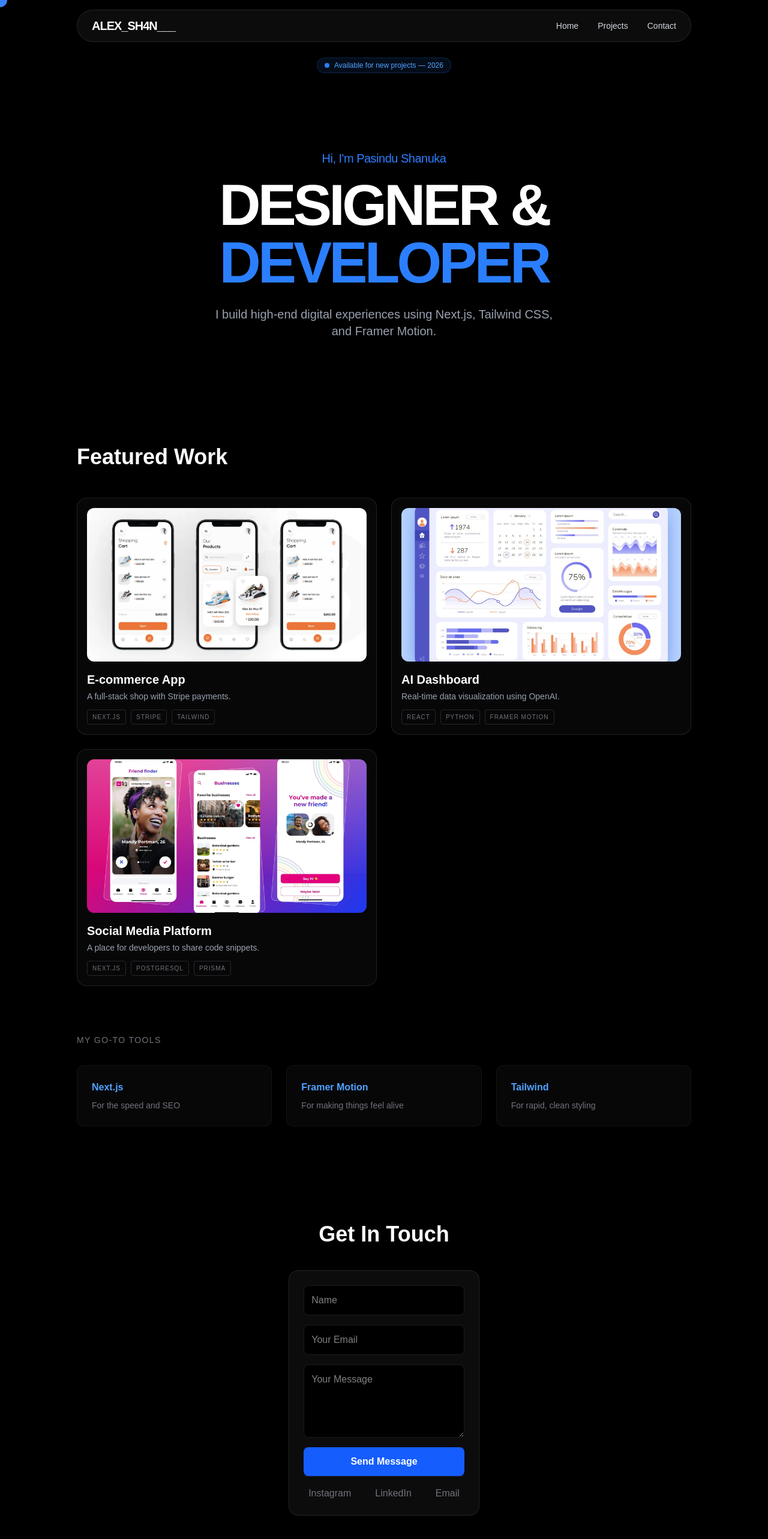
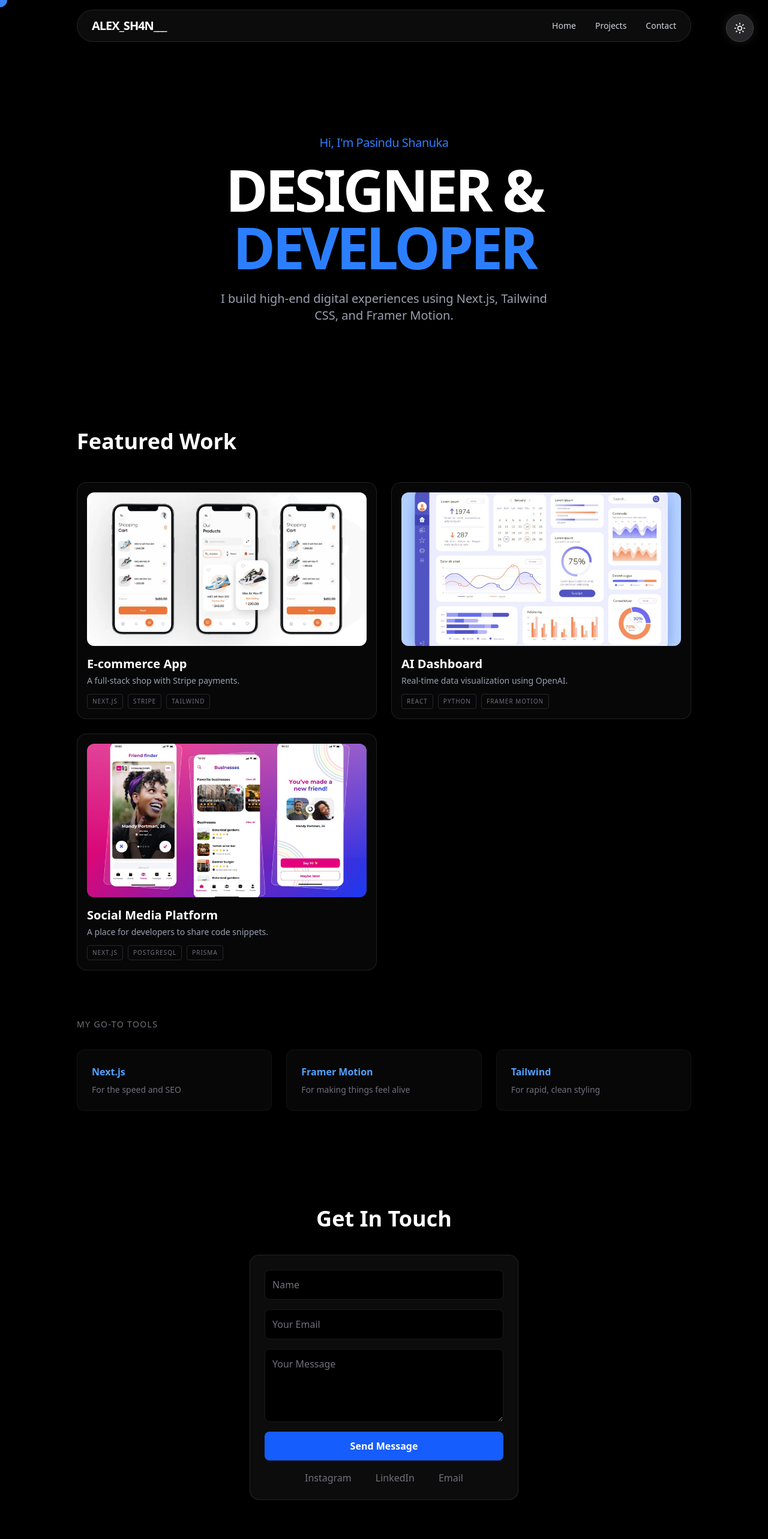
Before and after one commit to alexmps2003/my-portfolio, a Next.js app: page / in a window 1280 px wide. Shown: the top 2566 px of the page at 60% size. Built offline with nearby package versions, Linux system fonts and the light colour scheme.

Commit message:
added dark mode

```diff
--- a/app/globals.css
+++ b/app/globals.css
@@ -3,12 +3,6 @@
 /* This tells Tailwind v4 where your files are */
 @source "../components";
 @source "../app";
-
-/* This sets your default theme to a Pro Dark Look */
-@theme {
-  --color-background: #000000;
-  --color-foreground: #ffffff;
-}
 
 /* Only hide the cursor on devices with a mouse */
 @media (pointer: fine) {
@@ -33,12 +27,6 @@
   * {
     cursor: auto !important;
   }
-}
-
-body {
-  background-color: var(--color-background);
-  color: var(--color-foreground);
-  font-family: sans-serif; /* This fixes the 'Times New Roman' look */
 }
 
 /* Force hide the cursor on the root elements */
@@ -66,3 +54,5 @@ html {
 :target {
   scroll-margin-top: 100px;
 }
+
+@variant dark (&:where(.dark, .dark *));
--- a/app/layout.tsx
+++ b/app/layout.tsx
@@ -4,6 +4,8 @@ import "./globals.css";
 import { SmoothScroll } from "@/components/SmoothScroll";
 import { Navbar } from "@/components/Navbar";
 import Cursor from "@/components/Cursor";
+import { ThemeProvider } from "@/components/ThemeProvider";
+import ThemeToggle from "@/components/ThemeToggle";
 
 const geistSans = Geist({
   variable: "--font-geist-sans",
@@ -27,13 +29,17 @@ export default function RootLayout({
   children: React.ReactNode;
 }) {
   return (
-    <html lang="en">
-      <body className="bg-black text-white">
-        <SmoothScroll>
-          <Navbar />
-          {children}
-        </SmoothScroll>
-        <Cursor />
+    <html lang="en" suppressHydrationWarning>
+      <body className="bg-white text-black dark:bg-black dark:text-white transition-colors duration-500">
+        <ThemeProvider attribute="class" defaultTheme="dark" enableSystem>
+          {" "}
+          <ThemeToggle />
+          <SmoothScroll>
+            <Navbar />
+            {children}
+          </SmoothScroll>
+          <Cursor />
+        </ThemeProvider>
       </body>
     </html>
   );
--- a/app/page.tsx
+++ b/app/page.tsx
@@ -32,28 +32,23 @@ const FAVORITE_TECH = [
 
 export default function Home() {
   return (
-    <main className="flex min-h-screen flex-col items-center bg-black text-white px-6 py-24">
-      <div className="inline-flex items-center gap-2 px-3 py-1 rounded-full bg-blue-500/10 border border-blue-500/20 text-blue-400 text-xs font-medium">
-        <span className="w-2 h-2 rounded-full bg-blue-500 animate-pulse" />
-        Available for new projects — 2026
-      </div>
-
+    <main className="flex min-h-screen flex-col items-center bg-zinc-50 dark:bg-black text-zinc-900 dark:text-white px-6 py-24 transition-colors duration-500">
       <section
         id="home"
         className="flex flex-col items-center justify-center pt-32 pb-20 text-center"
       >
         <Reveal>
-          <h2 className="text-blue-500 text-lg md:text-xl font-medium mb-4 tracking-tight">
+          <h2 className="text-blue-600 dark:text-blue-500 text-lg md:text-xl font-medium mb-4 tracking-tight">
             Hi, I'm Pasindu Shanuka
           </h2>
           <h1 className="text-6xl md:text-8xl font-bold tracking-tighter">
             DESIGNER & <br />
-            <span className="text-blue-500">DEVELOPER</span>
+            <span className="text-blue-600 dark:text-blue-500">DEVELOPER</span>
           </h1>
         </Reveal>
 
         <Reveal>
-          <p className="mt-6 text-gray-400 text-lg md:text-xl max-w-xl">
+          <p className="mt-6 text-zinc-600 dark:text-gray-400 text-lg md:text-xl max-w-xl">
             I build high-end digital experiences using Next.js, Tailwind CSS,
             and Framer Motion.
           </p>
@@ -84,7 +79,7 @@ export default function Home() {
         </div>
 
         <div className="py-20">
-          <h3 className="text-sm uppercase tracking-widest text-zinc-500 mb-8">
+          <h3 className="text-sm uppercase tracking-widest text-zinc-400 dark:text-zinc-500 mb-8">
             My Go-To Tools
           </h3>
           <div className="grid grid-cols-1 md:grid-cols-3 gap-6">
@@ -92,13 +87,15 @@ export default function Home() {
               <TiltCard key={tech.name}>
                 <div
                   key={tech.name}
-                  className="p-6 rounded-xl border border-white/5 bg-zinc-900/30"
+                  className="p-6 rounded-xl border border-zinc-200 dark:border-white/5 bg-white dark:bg-zinc-900/30 shadow-sm dark:shadow-none transition-colors duration-500"
                 >
                   <div style={{ transform: "translateZ(50px)" }}>
-                    <h4 className="font-bold text-blue-400 mb-2">
+                    <h4 className="font-bold text-blue-600 dark:text-blue-400 mb-2">
                       {tech.name}
                     </h4>
-                    <p className="text-sm text-zinc-500">{tech.reason}</p>
+                    <p className="text-sm text-zinc-500 dark:text-zinc-500">
+                      {tech.reason}
+                    </p>
                   </div>
                 </div>
               </TiltCard>
@@ -107,7 +104,7 @@ export default function Home() {
         </div>
       </section>
       {/* contact form */}
-      <section id="contact" className="py-20">
+      <section id="contact" className="py-20 w-full max-w-5xl">
         <h2 className="text-4xl font-bold text-center mb-10">Get In Touch</h2>
         <ContactForm />
       </section>
--- a/components/ContactForm.tsx
+++ b/components/ContactForm.tsx
@@ -32,9 +32,9 @@ export const ContactForm = () => {
 
   // --- UI ---
   return (
-    <div className="w-full max-w-md mx-auto p-6 rounded-2xl border border-white/10 bg-zinc-900/50">
+    <div className="w-full max-w-md mx-auto p-6 rounded-2xl border border-zinc-200 dark:border-white/10 bg-white dark:bg-zinc-900/50 shadow-sm dark:shadow-none transition-colors duration-500">
       {status === "Success" ? (
-        <div className="text-center p-4 text-blue-400 font-bold">
+        <div className="text-center p-4 text-blue-600 dark:text-blue-400 font-bold">
           Thanks! I'll get back to you soon.
         </div>
       ) : (
@@ -51,21 +51,21 @@ export const ContactForm = () => {
             type="text"
             placeholder="Name"
             required
-            className="p-3 rounded-lg bg-black border border-white/10 focus:border-blue-500 outline-none"
+            className="p-3 rounded-lg bg-zinc-50 dark:bg-black border border-zinc-200 dark:border-white/10 focus:border-blue-500 outline-none text-zinc-900 dark:text-white placeholder:text-zinc-400 dark:placeholder:text-zinc-500 transition-colors"
           />
           <input
             name="email"
             type="email"
             placeholder="Your Email"
             required
-            className="p-3 rounded-lg bg-black border border-white/10 focus:border-blue-500 outline-none"
+            className="p-3 rounded-lg bg-zinc-50 dark:bg-black border border-zinc-200 dark:border-white/10 focus:border-blue-500 outline-none text-zinc-900 dark:text-white placeholder:text-zinc-400 dark:placeholder:text-zinc-500 transition-colors"
           />
           <textarea
             name="message"
             placeholder="Your Message"
             rows={4}
             required
-            className="p-3 rounded-lg bg-black border border-white/10 focus:border-blue-500 outline-none"
+            className="p-3 rounded-lg bg-zinc-50 dark:bg-black border border-zinc-200 dark:border-white/10 focus:border-blue-500 outline-none text-zinc-900 dark:text-white placeholder:text-zinc-400 dark:placeholder:text-zinc-500 transition-colors"
           />
           <button
             type="submit"
@@ -77,12 +77,12 @@ export const ContactForm = () => {
         </form>
       )}
 
-      <div className="flex justify-center items-center gap-6 pt-4 border-t border-white/5">
+      <div className="flex justify-center items-center gap-6 pt-4 border-t border-zinc-200 dark:border-white/5">
         <Magnetic>
           <a
             href="https://www.instagram.com/alex_sh4n___?igsh=MWQzMWs4bHZsYWdvMA%3D%3D&utm_source=qr"
             target="_blank"
-            className="text-zinc-500 hover:text-white transition-colors p-2"
+            className="text-zinc-500 hover:text-zinc-900 dark:hover:text-white transition-colors p-2"
           >
             Instagram
           </a>
@@ -91,7 +91,7 @@ export const ContactForm = () => {
           <a
             href="https://linkedin.com"
             target="_blank"
-            className="text-zinc-500 hover:text-white transition-colors p-2"
+            className="text-zinc-500 hover:text-zinc-900 dark:hover:text-white transition-colors p-2"
           >
             LinkedIn
           </a>
@@ -99,7 +99,7 @@ export const ContactForm = () => {
         <Magnetic>
           <a
             href="mailto:alexsh4ndev9@email.com"
-            className="text-zinc-500 hover:text-white transition-colors p-2"
+            className="text-zinc-500 hover:text-zinc-900 dark:hover:text-white transition-colors p-2"
           >
             Email
           </a>
--- a/components/Navbar.tsx
+++ b/components/Navbar.tsx
@@ -4,22 +4,31 @@ import Link from "next/link";
 export const Navbar = () => {
   return (
     <nav className="fixed top-0 left-0 w-full z-50 px-6 py-4">
-      <div className="mx-auto flex max-w-5xl items-center justify-between rounded-full border border-white/10 bg-zinc-900/50 px-6 py-3 backdrop-blur-md">
+      <div className="mx-auto flex max-w-5xl items-center justify-between rounded-full border border-zinc-200 dark:border-white/10 bg-white/80 dark:bg-zinc-900/50 px-6 py-3 backdrop-blur-md shadow-sm dark:shadow-none transition-colors duration-500">
         <Link
           href="/"
-          className="text-xl font-bold text-white tracking-tighter hover:text-blue-500 transition-colors"
+          className="text-xl font-bold text-zinc-900 dark:text-white tracking-tighter hover:text-blue-600 dark:hover:text-blue-500 transition-colors"
         >
           ALEX_SH4N___
         </Link>
         {/* 'flex' and 'gap-8' will now work because Tailwind v4 is loaded via globals.css */}
-        <div className="flex items-center gap-8 text-sm font-medium text-gray-300">
-          <Link href="#home" className="hover:text-white transition-colors">
+        <div className="flex items-center gap-8 text-sm font-medium text-zinc-600 dark:text-gray-300">
+          <Link
+            href="#home"
+            className="hover:text-zinc-900 dark:hover:text-white transition-colors"
+          >
             Home
           </Link>
-          <Link href="#projects" className="hover:text-white transition-colors">
+          <Link
+            href="#projects"
+            className="hover:text-zinc-900 dark:hover:text-white transition-colors"
+          >
             Projects
           </Link>
-          <Link href="#contact" className="hover:text-white transition-colors">
+          <Link
+            href="#contact"
+            className="hover:text-zinc-900 dark:hover:text-white transition-colors"
+          >
             Contact
           </Link>
         </div>
--- a/components/ProjectCard.tsx
+++ b/components/ProjectCard.tsx
@@ -33,12 +33,12 @@ export const ProjectCard = ({
     <Link href={`/projects/${slug}`} className="block">
       <div
         ref={ref}
-        className="group relative rounded-2xl border border-white/10 bg-zinc-900/30 p-4 transition-all hover:border-white/20 hover:bg-zinc-900/50 cursor-pointer"
+        className="group relative rounded-2xl border border-zinc-200 dark:border-white/10 bg-white dark:bg-zinc-900/30 p-4 transition-all hover:border-zinc-300 dark:hover:border-white/20 hover:bg-zinc-50 dark:hover:bg-zinc-900/50 cursor-pointer shadow-sm dark:shadow-none"
       >
-        <div className="relative h-64 overflow-hidden rounded-xl bg-zinc-800 flex items-center justify-center">
+        <div className="relative h-64 overflow-hidden rounded-xl bg-zinc-100 dark:bg-zinc-800 flex items-center justify-center">
           <motion.span
             style={{ y }}
-            className="text-6xl font-bold text-zinc-700"
+            className="text-6xl font-bold text-zinc-300 dark:text-zinc-700"
           >
             {title[0]}
           </motion.span>
@@ -51,15 +51,17 @@ export const ProjectCard = ({
           />
         </div>
         <div className="mt-4">
-          <h3 className="text-xl font-bold text-white group-hover:text-blue-400 transition-colors">
+          <h3 className="text-xl font-bold text-zinc-900 dark:text-white group-hover:text-blue-600 dark:group-hover:text-blue-400 transition-colors">
             {title}
           </h3>
-          <p className="text-gray-400 text-sm mt-1">{description}</p>
+          <p className="text-zinc-600 dark:text-gray-400 text-sm mt-1">
+            {description}
+          </p>
           <div className="flex gap-2 mt-3">
             {tags.map((tag) => (
               <span
                 key={tag}
-                className="text-[10px] uppercase tracking-widest text-zinc-500 border border-zinc-800 px-2 py-1 rounded"
+                className="text-[10px] uppercase tracking-widest text-zinc-500 border border-zinc-200 dark:border-zinc-800 px-2 py-1 rounded"
               >
                 {tag}
               </span>
--- /dev/null
+++ b/components/ThemeProvider.tsx
@@ -0,0 +1,8 @@
+"use client";
+
+import { ThemeProvider as NextThemesProvider } from "next-themes";
+import { type ThemeProviderProps } from "next-themes";
+
+export function ThemeProvider({ children, ...props }: ThemeProviderProps) {
+  return <NextThemesProvider {...props}>{children}</NextThemesProvider>;
+}
--- /dev/null
+++ b/components/ThemeToggle.tsx
@@ -0,0 +1,28 @@
+"use client";
+
+import { useTheme } from "next-themes";
+import { useEffect, useState } from "react";
+import { Sun, Moon } from "lucide-react";
+
+export default function ThemeToggle() {
+  const { theme, setTheme } = useTheme();
+  const [mounted, setMounted] = useState(false);
+
+  // This prevents the button from looking weird during page load
+  useEffect(() => setMounted(true), []);
+  if (!mounted) return null;
+
+  return (
+    <button
+      onClick={() => setTheme(theme === "dark" ? "light" : "dark")}
+      className="fixed top-6 right-6 p-3 rounded-full transition-all duration-300
+               bg-white text-black border border-zinc-200
+               dark:bg-zinc-800 dark:text-white dark:border-zinc-700
+               shadow-[0_0_15px_rgba(0,0,0,0.1)] dark:shadow-[0_0_15px_rgba(255,255,255,0.1)]
+               hover:scale-110 active:scale-95 z-[100]"
+      aria-label="Toggle Theme"
+    >
+      {theme === "dark" ? <Sun size={20} /> : <Moon size={20} />}
+    </button>
+  );
+}
--- a/package.json
+++ b/package.json
@@ -11,7 +11,9 @@
   "dependencies": {
     "framer-motion": "^12.24.7",
     "lenis": "^1.3.17",
+    "lucide-react": "^0.562.0",
     "next": "16.1.1",
+    "next-themes": "^0.4.6",
     "react": "19.2.3",
     "react-dom": "19.2.3",
     "resend": "^6.7.0"
```
Also changed, not shown: app/projects/[slug]/page.tsx (+8 -8 lines), 1 other file (tests, documents, lock files or other folders).
